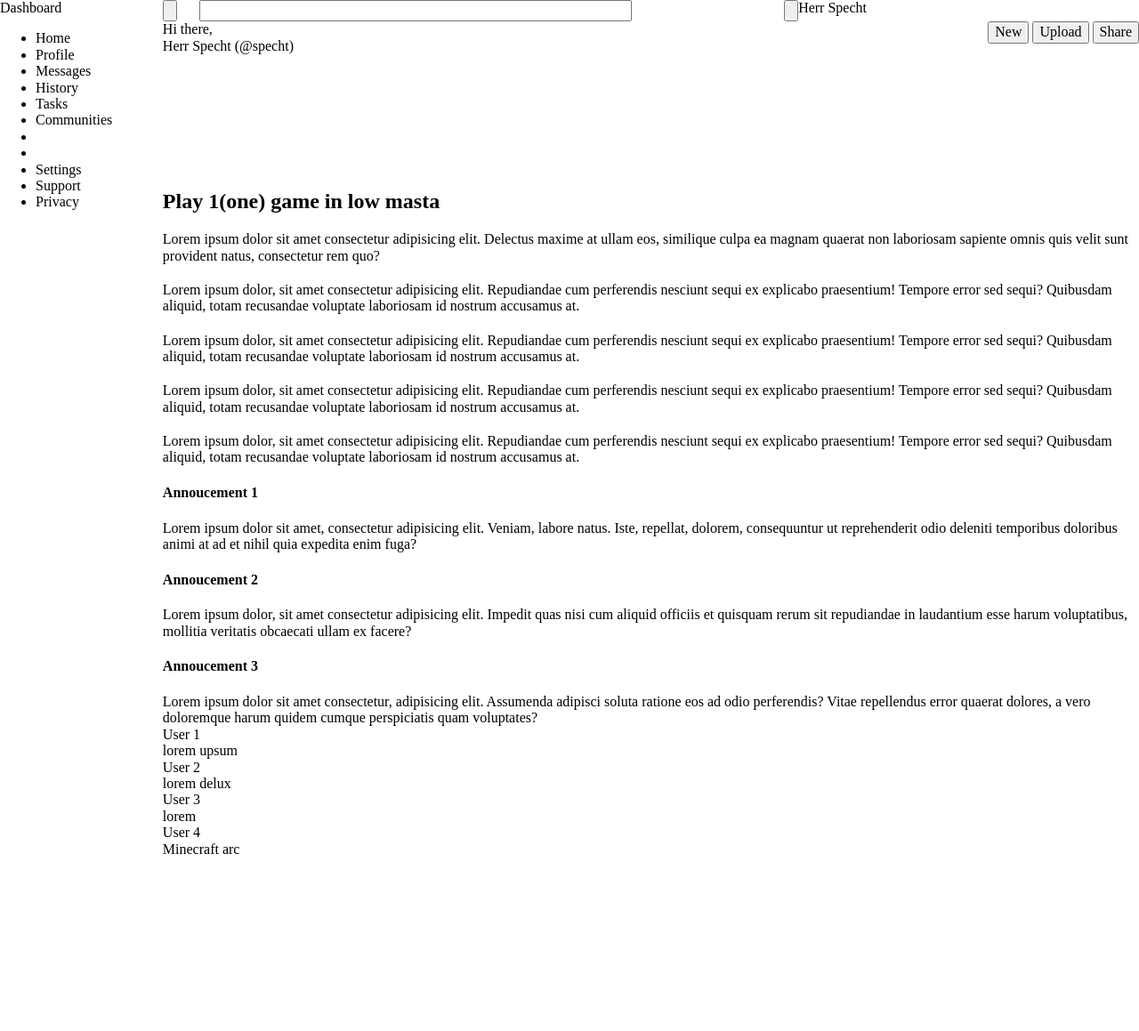
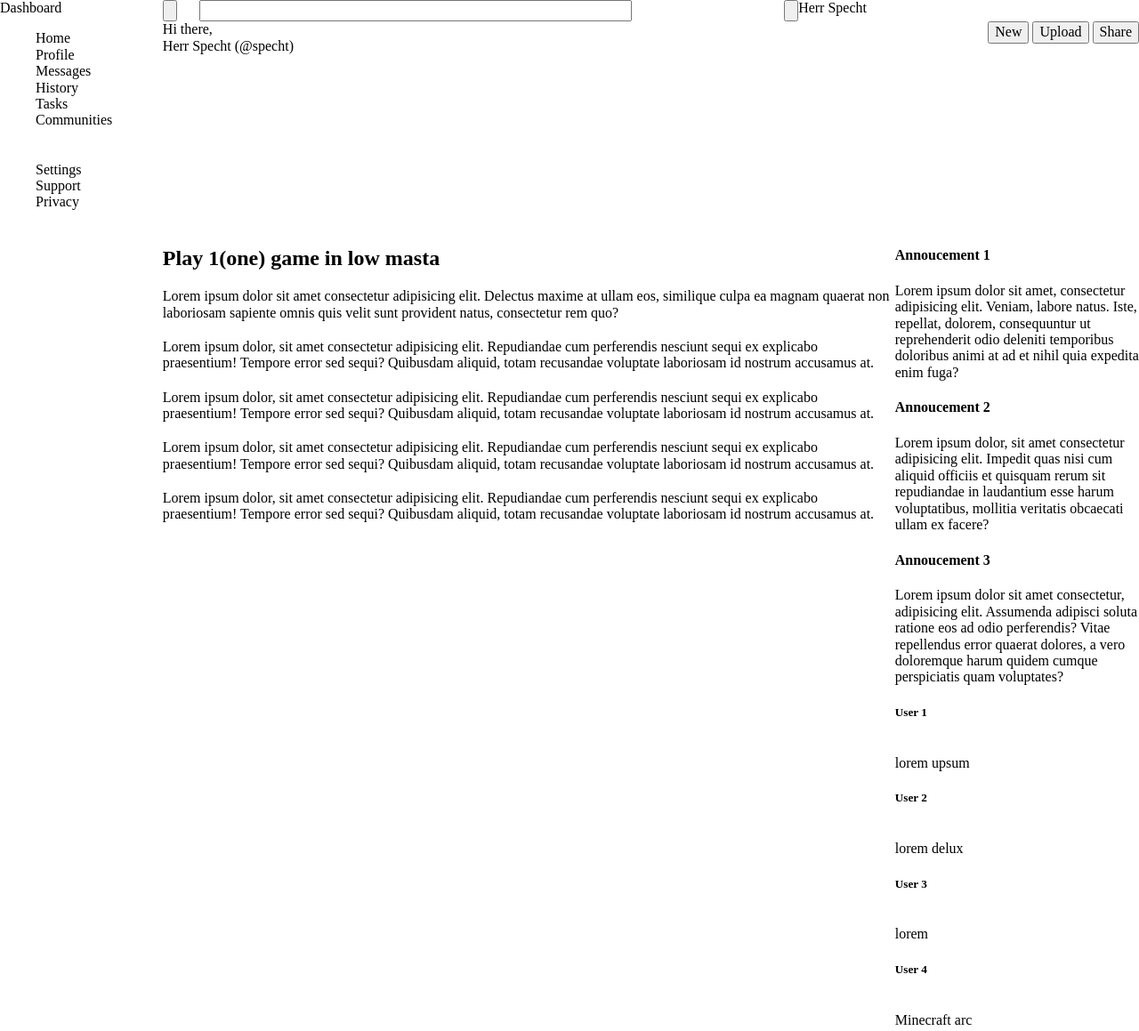
Before and after one commit to Cbtdeus/admin-dashboard, a plain HTML site: page index.html in a window 1280 px wide. Shown: the whole page at 89% size. Before the commit the page ends 964 px from the top, so only its background shows below. Drawn offline with Linux system fonts and the light colour scheme.

Commit message:
finalised overall grid layout

```diff
--- a/index.html
+++ b/index.html
@@ -37,8 +37,7 @@
             <li><img src="" alt="">History</li>
             <li><img src="" alt="">Tasks</li>
             <li><img src="" alt="">Communities</li>
-            <li></li>
-            <li></li>
+            </br></br>
             <li><img src="" alt="">Settings</li>
             <li><img src="" alt="">Support</li>
             <li><img src="" alt="">Privacy</li>
@@ -85,10 +84,10 @@
             </div>
         </div>
         <div class="trending">
-            <div>User 1 </br>lorem upsum</div>
-            <div>User 2 </br>lorem delux</div>
-            <div>User 3 </br>lorem</div>
-            <div>User 4 </br>Minecraft arc</div>
+            <div><h5>User 1</h5> </br>lorem upsum</div>
+            <div><h5>User 2</h5> </br>lorem delux</div>
+            <div><h5>User 3</h5> </br>lorem</div>
+            <div><h5>User 4</h5> </br>Minecraft arc</div>
 
         </div>
     </div>
--- a/style.css
+++ b/style.css
@@ -348,7 +348,9 @@
     display: none;
   }
 
-
+:root ul{
+  list-style-type: none;
+}
 
 body{
     display:grid;
@@ -385,3 +387,23 @@ body{
     display: flex;
     justify-content: space-between;
 }
+
+
+
+.main{
+  display: grid;
+  grid-column: 2 / 3;
+  grid-template-columns: 3fr 1fr;
+  grid-template-rows: 1fr 1fr;
+}
+.projectboard{
+  grid-row: 1 / 3;
+}
+.annoucements{
+  grid-column:2 / 3
+}
+
+.trending{
+  grid-column: 2 / 3;
+
+}
```
